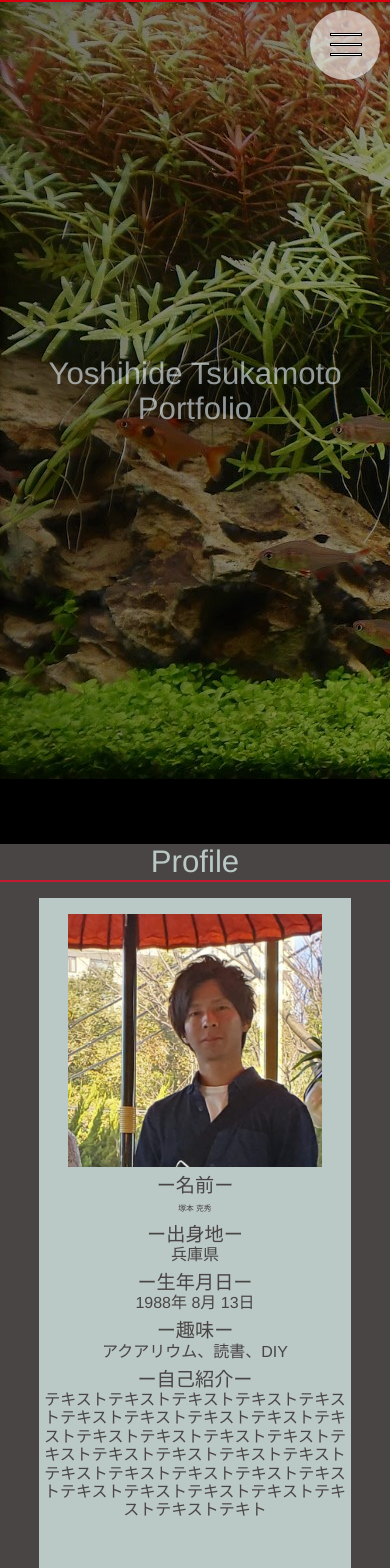
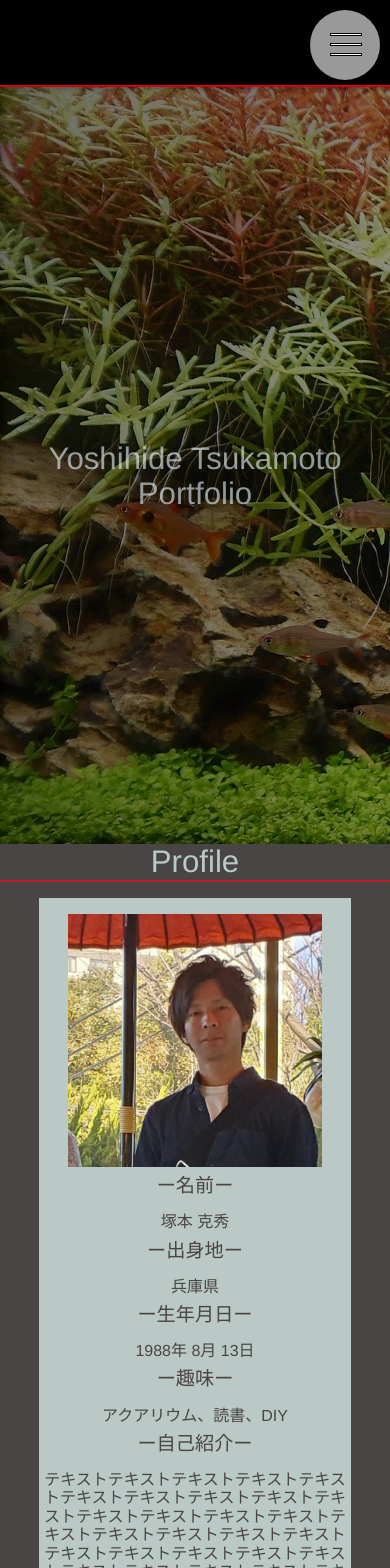
Before and after one commit to yoshihide1/Vue-Portfolio, a Vue app: page / in a window 390 px wide. Shown: the top 1568 px of the page. Built offline with nearby package versions, Linux system fonts and the light colour scheme.

Commit message:
型のエラー修正

```diff
--- a/src/components/header.vue
+++ b/src/components/header.vue
@@ -1,6 +1,6 @@
 <template>
   <div id="header">
-    <ul class="nav__menu">
+    <ul v-if="name ==='pc'" class="nav__menu">
       <li>
         <router-link class="nav__menu__link" v-scroll-to="'#profile'" to>Profile</router-link>
       </li>
@@ -17,13 +17,29 @@
   </div>
 </template>
 
-<script>
+<script lang='ts'>
+import { mapState, mapGetters } from "vuex";
+import Scrollreveal from "scrollreveal";
+
 export default {
   data() {
     return {
       hamburgerMenu: true,
       activeBtn: false,
     };
+  },
+  computed: {
+    ...mapState(["name"]),
+    ...mapGetters(["fadeInConfig"])
+  },
+  mounted(this: {fadeIn: Function}) {
+    this.fadeIn();
+  },
+  methods: {
+    fadeIn(this: {fadeInConfig: Function}): void {
+      Scrollreveal().reveal(".nav__menu__link", this.fadeInConfig(1200, 0, "top", true, "500")
+      );
+    },
   },
 };
 </script>
@@ -43,4 +59,12 @@ export default {
   font-size: 1.2rem;
   margin-right: 3rem;
 }
+@media screen and (max-width: 769px) {
+  #header {
+    height: 85px;
+  }
+  .nav__menu {
+    display: none;
+  }
+}
 </style>
--- a/src/components/main.vue
+++ b/src/components/main.vue
@@ -1,6 +1,6 @@
 <template>
   <div>
-    <Header v-if="name === 'pc'" />
+    <Header />
     <div id="main">
       <div id="content">
         <div class="content__1">
@@ -25,7 +25,7 @@ export default {
     ...mapState(["name"]),
     ...mapGetters(["fadeInConfig"]),
   },
-  mounted() {
+  mounted(this: {fadeIn: Function}) {
     const height = window.innerHeight;
     const mainHeight = document.getElementById("main")!;
     const contentHeight = document.getElementById("content")!;
@@ -34,9 +34,9 @@ export default {
     this.fadeIn();
   },
   methods: {
-    fadeIn() {
-      Scrollreveal().reveal(".fade__in__01", this.fadeInConfig(1000, "left"));
-      Scrollreveal().reveal(".fade__in__02", this.fadeInConfig(1000, "right",500));
+    fadeIn(this: {fadeInConfig: Function }) {
+      Scrollreveal().reveal(".fade__in__01", this.fadeInConfig(1000, 0, "left", true));
+      Scrollreveal().reveal(".fade__in__02", this.fadeInConfig(1000, 500, "left", true));
     },
   },
 };
--- a/src/components/profile.vue
+++ b/src/components/profile.vue
@@ -12,19 +12,17 @@
           </div>
           <div>
             <p class="profile__text__title">ー名前ー</p>
-            <p>
-              <span class="profile__text__name">塚本 克秀</span>
-            </p>
+            <p class="profile__text">塚本 克秀</p>
             <p class="profile__text__title">ー出身地ー</p>
-            <p>兵庫県</p>
+            <p class="profile__text">兵庫県</p>
             <p class="profile__text__title">ー生年月日ー</p>
-            <p>1988年 8月 13日</p>
+            <p class="profile__text">1988年 8月 13日</p>
             <p class="profile__text__title">ー趣味ー</p>
-            <p>アクアリウム、読書、DIY</p>
+            <p class="profile__text">アクアリウム、読書、DIY</p>
           </div>
         </div>
         <p class="profile__text__title">ー自己紹介ー</p>
-        <p>テキストテキストテキストテキストテキストテキストテキストテキストテキストテキストテキストテキストテキストテキストテキストテキストテキストテキストテキストテキストテキストテキストテキストテキストテキストテキストテキストテキストテキストテキストテキト</p>
+        <p class="profile__text">テキストテキストテキストテキストテキストテキストテキストテキストテキストテキストテキストテキストテキストテキストテキストテキストテキストテキストテキストテキストテキストテキストテキストテキストテキストテキストテキストテキストテキストテキストテキト</p>
       </div>
     </div>
     <div class="profile__content__02"></div>
@@ -32,8 +30,25 @@
 </template>
 
 <script>
+import { mapGetters } from "vuex";
+import Scrollreveal from "scrollreveal";
+
 export default {
-  name: 'profile'
+  name: "profile",
+  computed: {
+    ...mapGetters(["fadeInConfig"]),
+  },
+  mounted() {
+    this.fadeIn();
+  },
+  methods: {
+    fadeIn() {
+      Scrollreveal().reveal(".profile__image", this.fadeInConfig(800, 0))
+      Scrollreveal().reveal(".profile__text__title", this.fadeInConfig(800, 0, "top"));
+      Scrollreveal().reveal(".profile__text", this.fadeInConfig(800, 500, "left"));
+
+    },
+  },
 };
 </script>
 
--- a/src/components/skill.vue
+++ b/src/components/skill.vue
@@ -54,23 +54,22 @@
   </div>
 </template>
 
-<script>
-import { mapGetters } from 'vuex'
+<script lang="ts">
+import { mapGetters } from "vuex";
 import Scrollreveal from "scrollreveal";
 
 export default {
-
   computed: {
-    ...mapGetters(["fadeInConfig"])
+    ...mapGetters(["fadeInConfig"]),
   },
-  mounted() {
-    this.fadeIn()
+  mounted(this: { fadeIn: Function }) {
+    this.fadeIn();
   },
   methods: {
-    fadeIn() {
-      Scrollreveal().reveal('.skill__item', this.fadeInConfig(1200, "right"))
-      Scrollreveal().reveal('.skill__star', this.fadeInConfig(1500, "left"))
-    }
+    fadeIn(this: { fadeInConfig: Function }) {
+      Scrollreveal().reveal(".skill__item", this.fadeInConfig(800, 0, "bottom", true));
+      Scrollreveal().reveal(".skill__star", this.fadeInConfig(800, 500, "left", true));
+    },
   },
 };
 </script>
--- a/src/store/index.ts
+++ b/src/store/index.ts
@@ -1,13 +1,12 @@
 import Vue from 'vue'
 import Vuex from 'vuex'
-
 Vue.use(Vuex)
 
 interface FadeIn {
   duration: number;
+  delay: number;
   origin: string;
   reset: boolean;
-  delay: number;
   distance: string;
   viewFactor: number;
 }
@@ -19,7 +18,6 @@ export default new Vuex.Store({
   mutations: {
     deviceName(state, name: string) {
       state.name = name
-      console.log(state.name)
     }
   },
   actions: {
@@ -32,14 +30,14 @@ export default new Vuex.Store({
     },
   },
   getters: {
-    fadeInConfig: () => (duration: number, origin: string, delay: number = 0, reset = true, distance: string = "100" ): FadeIn => {
+    fadeInConfig: () => (duration: number, delay: number, origin: string, reset = false, distance = "100", viewFactor = 0.3): FadeIn => {
       return {
         duration: duration,
+        delay: delay,
         origin: origin,
-        delay: delay,
         reset: reset,
         distance: distance + "px",
-        viewFactor: 0.3
+        viewFactor: viewFactor
       }
     }
   },
--- a/src/views/Home.vue
+++ b/src/views/Home.vue
@@ -92,6 +92,7 @@ export default {
 </script>
 <style>
 @import url("../assets/reset.css");
+
 .block {
   height: 100vh;
   align-items: center;
```
